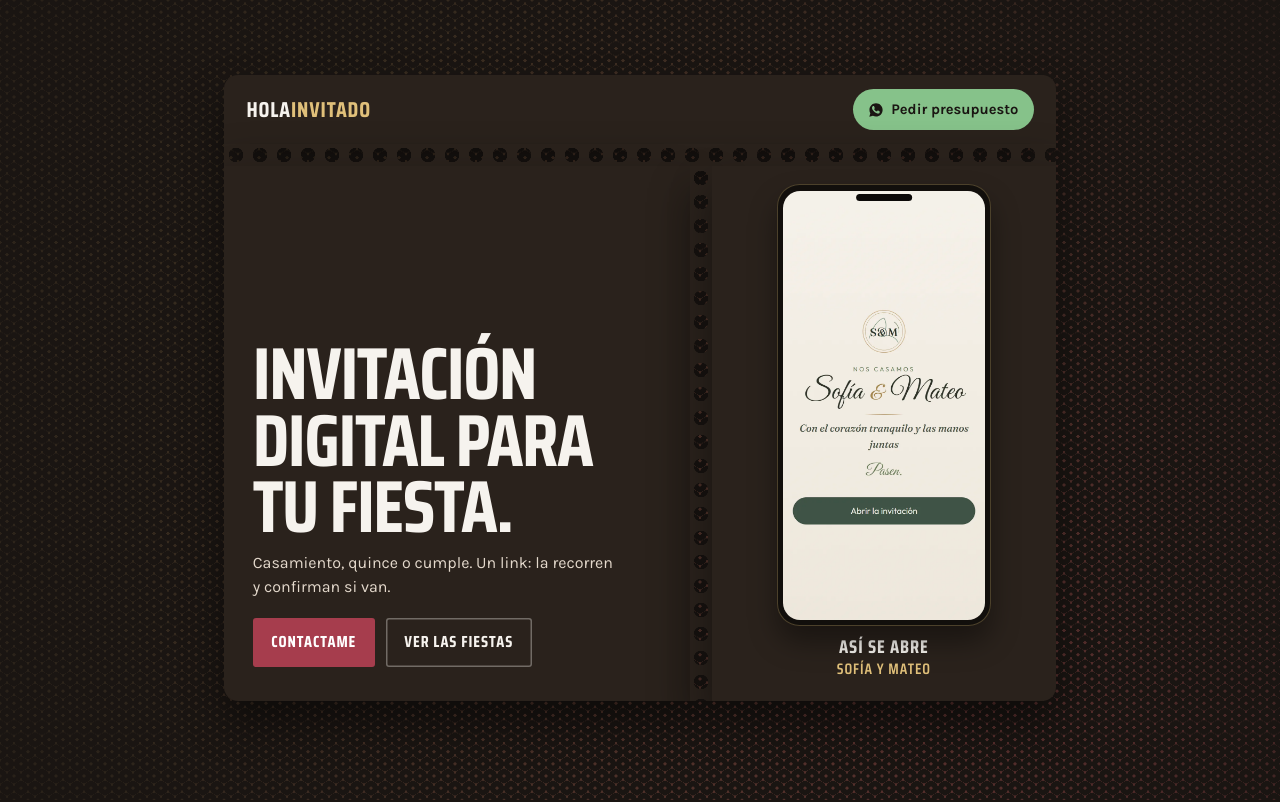
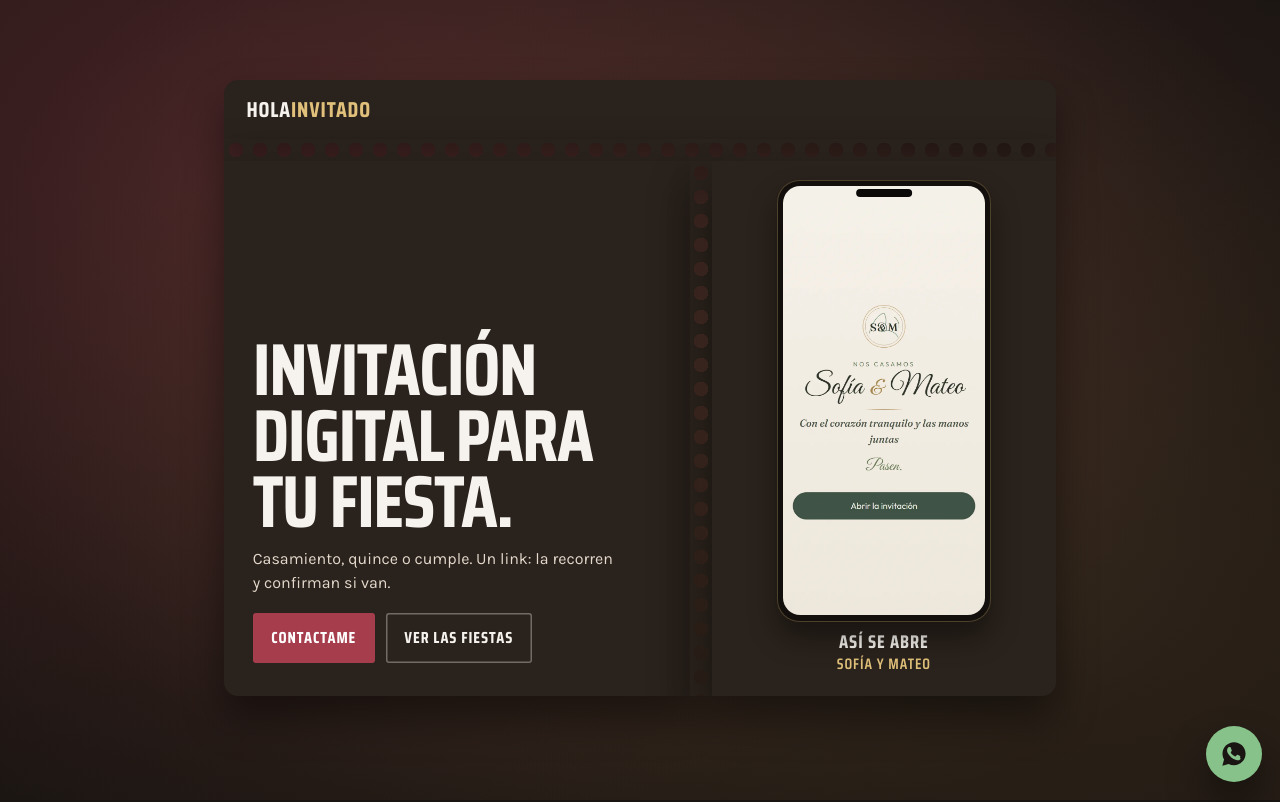
Before and after one commit to DevEzequiel14/hola-invitado-web, an Astro site: page / in a window 1280 px wide. Shown: the top 802 px of the page. Built offline with nearby package versions, Linux system fonts and the light colour scheme; Astro itself is replaced by a stand-in of ours.

Commit message:
Drop the notebook mesh and move WhatsApp to a fixed corner.

```diff
--- a/src/components/Aurora.astro
+++ b/src/components/Aurora.astro
@@ -1,21 +1,12 @@
 ---
 interface Props {
-  dotSize?: number;
-  spacing?: number;
   duration?: number;
 }
 
-const { dotSize = 7, spacing = 14, duration = 56 } = Astro.props;
-const hexSpacing = (spacing * 1.732).toFixed(2);
-const halfGap = (spacing / 2).toFixed(2);
-const halfHex = ((spacing * 1.732) / 2).toFixed(2);
+const { duration = 56 } = Astro.props;
 ---
 
-<div
-  class="aurora"
-  aria-hidden="true"
-  style={`--dot: ${dotSize}px; --gap: ${spacing}px; --hex: ${hexSpacing}px; --half-gap: ${halfGap}px; --half-hex: ${halfHex}px; --dur: ${duration}s;`}
-></div>
+<div class="aurora" aria-hidden="true" style={`--dur: ${duration}s;`}></div>
 
 <style>
   .aurora {
@@ -26,38 +17,26 @@ const halfHex = ((spacing * 1.732) / 2).toFixed(2);
     pointer-events: none;
     background-color: #1a1512;
     background-image:
-      radial-gradient(circle at 50% 50%, transparent 1.5px, #1a1512 0 var(--dot), transparent var(--dot)),
-      radial-gradient(circle at 50% 50%, transparent 1.5px, #1a1512 0 var(--dot), transparent var(--dot)),
-      radial-gradient(circle at 50% 50%, rgba(166, 61, 77, 0.34), transparent 58%),
-      radial-gradient(circle at 50% 50%, rgba(80, 58, 36, 0.26), transparent 62%),
-      radial-gradient(circle at 50% 50%, rgba(224, 192, 122, 0.2), transparent 64%),
-      radial-gradient(ellipse at 50% 50%, rgba(26, 21, 18, 0.42), transparent 70%);
-    background-size:
-      var(--gap) var(--hex),
-      var(--gap) var(--hex),
-      200% 200%,
-      200% 200%,
-      200% 200%,
-      200% var(--hex);
+      radial-gradient(ellipse at 22% 18%, rgba(166, 61, 77, 0.3), transparent 52%),
+      radial-gradient(ellipse at 78% 72%, rgba(80, 58, 36, 0.34), transparent 58%),
+      radial-gradient(ellipse at 50% 42%, rgba(224, 192, 122, 0.14), transparent 55%),
+      radial-gradient(ellipse at 50% 100%, rgba(26, 21, 18, 0.72), transparent 48%);
+    background-size: 140% 140%;
     background-position:
-      0 0,
-      var(--half-gap) var(--half-hex),
       18% 12%,
       72% 68%,
       48% 40%,
-      50% 0;
-    animation: dots-drift var(--dur) linear infinite;
+      50% 100%;
+    animation: night-drift var(--dur) ease-in-out infinite alternate;
   }
 
-  @keyframes dots-drift {
+  @keyframes night-drift {
     to {
       background-position:
-        0 0,
-        var(--half-gap) var(--half-hex),
-        62% 58%,
+        62% 38%,
         28% 22%,
-        70% 76%,
-        50% var(--hex);
+        70% 58%,
+        50% 100%;
     }
   }
 
--- a/src/layouts/BrandLayout.astro
+++ b/src/layouts/BrandLayout.astro
@@ -45,5 +45,12 @@ const igHref = instagram
       </div>
       <p class="site-foot-copy">© 2026 {brand}. Todos los derechos reservados.</p>
     </footer>
+    <a class="wa-fab" href={whatsappUrl(waMessages.general)} aria-label="Escribime por WhatsApp">
+      <svg width="28" height="28" viewBox="0 0 24 24" fill="currentColor" aria-hidden="true">
+        <path
+          d="M12.04 2C6.58 2 2.15 6.4 2.15 11.83c0 1.74.46 3.44 1.33 4.94L2 22l5.38-1.41a10.1 10.1 0 0 0 4.66 1.12h.01c5.46 0 9.89-4.4 9.89-9.83C21.94 6.4 17.5 2 12.04 2Zm5.72 13.98c-.24.68-1.4 1.25-1.94 1.33-.5.07-1.13.1-1.83-.11-.42-.14-.97-.32-1.67-.62-2.94-1.27-4.86-4.23-5.01-4.43-.15-.2-1.25-1.66-1.25-3.17 0-1.5.79-2.24 1.07-2.55.28-.3.61-.38.81-.38h.58c.19 0 .44-.07.69.53.24.58.82 2 .89 2.15.07.15.12.32.02.52-.09.2-.14.32-.28.5-.14.17-.3.39-.42.52-.14.15-.28.3-.12.59.15.28.68 1.12 1.46 1.82 1 .9 1.85 1.18 2.14 1.32.28.14.45.12.61-.07.17-.2.7-.81.88-1.09.19-.28.37-.23.62-.14.24.1 1.55.73 1.82.86.26.14.44.2.5.31.07.11.07.64-.17 1.32Z"
+        ></path>
+      </svg>
+    </a>
   </div>
 </RootLayout>
--- a/src/pages/index.astro
+++ b/src/pages/index.astro
@@ -18,13 +18,6 @@ const versoParts = cardFeatures.columns.flatMap((column, i) =>
       <article class="hero-ticket">
         <header class="hero-stub">
           <a class="mark" href="/">Hola<span>Invitado</span></a>
-          <a class="wa-chip" href={whatsappUrl(waMessages.general)}>
-            <svg width="16" height="16" viewBox="0 0 24 24" fill="currentColor" aria-hidden="true">
-              <path d="M12.04 2C6.58 2 2.15 6.4 2.15 11.83c0 1.74.46 3.44 1.33 4.94L2 22l5.38-1.41a10.1 10.1 0 0 0 4.66 1.12h.01c5.46 0 9.89-4.4 9.89-9.83C21.94 6.4 17.5 2 12.04 2Zm5.72 13.98c-.24.68-1.4 1.25-1.94 1.33-.5.07-1.13.1-1.83-.11-.42-.14-.97-.32-1.67-.62-2.94-1.27-4.86-4.23-5.01-4.43-.15-.2-1.25-1.66-1.25-3.17 0-1.5.79-2.24 1.07-2.55.28-.3.61-.38.81-.38h.58c.19 0 .44-.07.69.53.24.58.82 2 .89 2.15.07.15.12.32.02.52-.09.2-.14.32-.28.5-.14.17-.3.39-.42.52-.14.15-.28.3-.12.59.15.28.68 1.12 1.46 1.82 1 .9 1.85 1.18 2.14 1.32.28.14.45.12.61-.07.17-.2.7-.81.88-1.09.19-.28.37-.23.62-.14.24.1 1.55.73 1.82.86.26.14.44.2.5.31.07.11.07.64-.17 1.32Z"
-              ></path>
-            </svg>
-            Pedir presupuesto
-          </a>
         </header>
         <div class="ticket-perf ticket-perf-x" aria-hidden="true"></div>
         <div class="ticket-body">
--- a/src/styles/brand.css
+++ b/src/styles/brand.css
@@ -95,6 +95,7 @@ textarea {
 .brand-shell {
   position: relative;
   z-index: 1;
+  padding-bottom: 4.5rem;
 }
 
 .topbar {
@@ -122,23 +123,24 @@ textarea {
   color: var(--champagne);
 }
 
-.wa-chip {
-  display: inline-flex;
-  align-items: center;
-  gap: 0.45rem;
-  min-height: 2.6rem;
-  padding: 0.35rem 0.95rem;
+.wa-fab {
+  position: fixed;
+  right: max(1.1rem, env(safe-area-inset-right));
+  bottom: max(1.1rem, env(safe-area-inset-bottom));
+  z-index: 30;
+  display: grid;
+  place-items: center;
+  width: 3.5rem;
+  height: 3.5rem;
+  border-radius: 999px;
   background: var(--green);
   color: var(--night);
-  text-decoration: none;
-  border-radius: 999px;
-  font-weight: 700;
-  font-size: 0.92rem;
+  box-shadow: var(--shadow);
 }
 
-.wa-chip:hover,
-.wa-chip:focus-visible {
-  background: var(--gold);
+.wa-fab:hover,
+.wa-fab:focus-visible {
+  background: var(--champagne);
 }
 
 .hero {
@@ -159,8 +161,6 @@ textarea {
 .hero-stub {
   display: flex;
   align-items: center;
-  justify-content: space-between;
-  gap: 0.85rem;
   padding: 0.75rem 1.15rem;
   background: var(--ticket);
   box-shadow: var(--shadow);
```
Also changed, not shown: DESIGN.md (+17 -17 lines), .impeccable/briefs/index.md.
